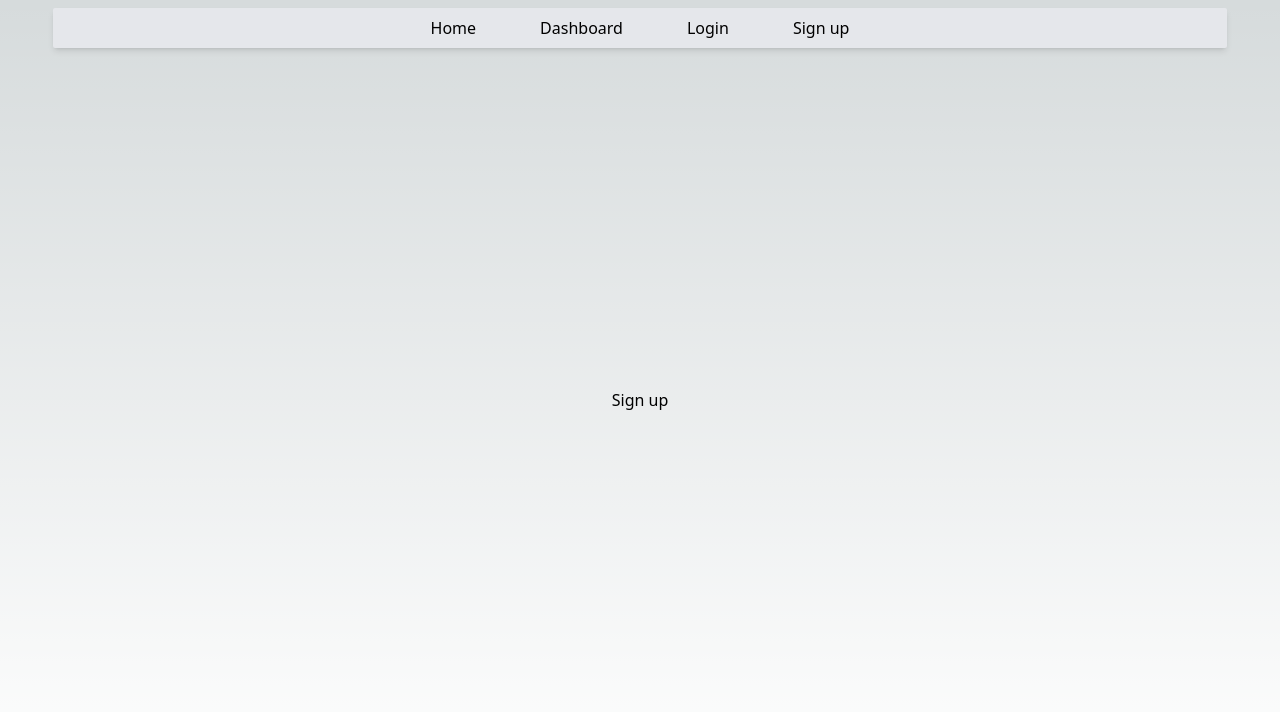
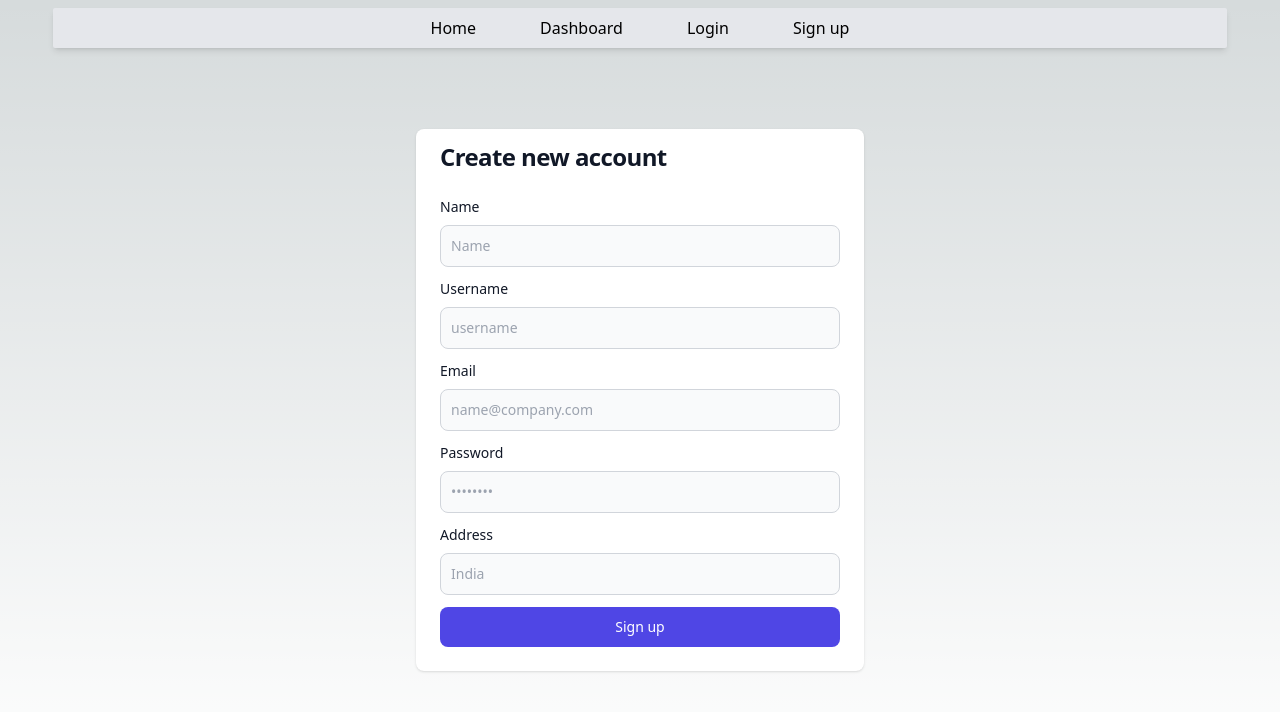
Before and after one commit to iankityadav/todonext, a Next.js app: page /signup in a window 1280 px wide. Shown: the top 712 px of the page. Built offline with nearby package versions, Linux system fonts and the light colour scheme.

Commit message:
signup comp

```diff
--- a/app/signup/components/SignUpContainer.tsx
+++ b/app/signup/components/SignUpContainer.tsx
@@ -1,19 +1,127 @@
 "use client"
 
-import { useAppSelector } from "@/app/store"
+import { User } from "@/app/models/user"
+import { useAppDispatch, useAppSelector } from "@/app/store"
+import { setUser } from "@/app/store/auth/auth.slice"
 import { useRouter } from "next/navigation"
+import { useState } from "react"
+import Swal from "sweetalert2"
 
 const SignUpContainer = () => {
     const isAuth = useAppSelector((state) => state.auth.isAuth)
     const router = useRouter()
+    const dispatch = useAppDispatch();
+    const [values, setValues] = useState({
+        "username": "",
+        "email": "",
+        "address": "",
+        "name": "",
+        "password": "",
+    });
     if (isAuth) {
         router.push('/')
         return null
     }
+    const handleChange = (e: React.ChangeEvent<HTMLInputElement>) => {
+        const { name, value } = e.target
+        setValues({ ...values, [name]: value })
+    }
+    const handleSubmit = async (e: React.FormEvent<HTMLFormElement>) => {
+        e.preventDefault();
+        try {
+            const res = await fetch("http://localhost:3000/users/signup", {
+                method: "POST",
+                headers: { "Content-Type": "application/json" },
+                body: JSON.stringify(values),
+                mode: 'cors',
+            })
+            const data: User = await res.json()
+            console.log(data);
+            if (res.ok) {
+                dispatch(setUser(data))
+                Swal.fire({
+                    // title: "Failed to login",
+                    icon: 'success',
+                    title: 'Account created successfully',
+                    text: 'Please login with your credentials',
+                    timer: 5000,
+                    showCloseButton: true,
+                    customClass: {
+                        popup: "dark:bg-gray-700 dark:text-white text-black flex"
+                    }
+                }).then(() => router.push('/login'))
+            } else if (res.status === 400) {
+                Swal.fire({
+                    title: 'Username already taken',
+                    icon: 'warning',
+                    text: 'Please try with another username',
+                    timer: 5000,
+                    showCloseButton: true,
+                    customClass: {
+                        popup: "dark:bg-gray-700 dark:text-white text-black flex text-base"
+                    }
+                })
+            } else {
+                Swal.fire({
+                    title: "Failed to signup",
+                    icon: 'error',
+                    text: 'Error occured while creating your account, please try again.',
+                    timer: 5000,
+                    showCloseButton: true,
+                    customClass: {
+                        popup: "dark:bg-gray-700 dark:text-white text-black flex"
+                    }
+                })
+            }
+        } catch (error) {
+            console.error(error);
+        }
+    }
     return (
-        <div className="flex flex-col items-center justify-center px-6 py-8 mx-auto md:h-screen lg:py-0">
-            Sign up
-        </div>
+        <section className="">
+            <div className="flex flex-col items-center justify-center px-6 py-8 mx-auto h-screen lg:py-0">
+                <div className="w-full bg-white rounded-lg shadow dark:border md:mt-0 sm:max-w-md xl:p-0 dark:bg-gray-800 dark:border-gray-700">
+                    <div className="px-6 pt-3 pb-6 space-y-1 md:space-y-6">
+                        <h1 className="text-xl font-bold leading-tight tracking-tight text-gray-900 md:text-2xl dark:text-white">
+                            Create new account
+                        </h1>
+                        <form className="space-y-1 md:space-y-3" onSubmit={handleSubmit}>
+                            <div>
+                                <label htmlFor="name" className="block mb-2 text-sm font-medium text-gray-900 dark:text-white">
+                                    Name
+                                </label>
+                                <input onChange={handleChange} value={values.name} type="text" name="name" id="name" placeholder="Name" className="bg-gray-50 border border-gray-300 text-gray-900 sm:text-sm rounded-lg focus:ring-indigo-600 focus:border-indigo-600 block w-full p-2.5 dark:bg-gray-700 dark:border-gray-600 dark:placeholder-gray-400 dark:text-white dark:focus:ring-blue-500 dark:focus:border-blue-500" autoComplete="given-name" required />
+                            </div>
+                            <div>
+                                <label htmlFor="username" className="block mb-2 text-sm font-medium text-gray-900 dark:text-white">
+                                    Username
+                                </label>
+                                <input onChange={handleChange} value={values.username} type="text" name="username" id="username" placeholder="username" className="bg-gray-50 border border-gray-300 text-gray-900 sm:text-sm rounded-lg focus:ring-indigo-600 focus:border-indigo-600 block w-full p-2.5 dark:bg-gray-700 dark:border-gray-600 dark:placeholder-gray-400 dark:text-white dark:focus:ring-blue-500 dark:focus:border-blue-500" autoComplete="username" required />
+                            </div>
+                            <div>
+                                <label htmlFor="email" className="block mb-2 text-sm font-medium text-gray-900 dark:text-white">
+                                    Email
+                                </label>
+                                <input onChange={handleChange} value={values.email} type="email" name="email" id="email" className="bg-gray-50 border border-gray-300 text-gray-900 sm:text-sm rounded-lg focus:ring-indigo-600 focus:border-indigo-600 block w-full p-2.5 dark:bg-gray-700 dark:border-gray-600 dark:placeholder-gray-400 dark:text-white dark:focus:ring-blue-500 dark:focus:border-blue-500" placeholder="name@company.com" autoComplete="email" required />
+                            </div>
+                            <div>
+                                <label htmlFor="password" className="block mb-2 text-sm font-medium text-gray-900 dark:text-white">
+                                    Password
+                                </label>
+                                <input onChange={handleChange} value={values.password} type="password" name="password" id="password" placeholder="••••••••" className="bg-gray-50 border border-gray-300 text-gray-900 sm:text-sm rounded-lg focus:ring-indigo-600 focus:border-indigo-600 block w-full p-2.5 dark:bg-gray-700 dark:border-gray-600 dark:placeholder-gray-400 dark:text-white dark:focus:ring-blue-500 dark:focus:border-blue-500" autoComplete="new-password" required />
+                            </div>
+                            <div>
+                                <label htmlFor="address" className="block mb-2 text-sm font-medium text-gray-900 dark:text-white">
+                                    Address
+                                </label>
+                                <input onChange={handleChange} value={values.address} type="address" name="address" id="address" placeholder="India" className="bg-gray-50 border border-gray-300 text-gray-900 sm:text-sm rounded-lg focus:ring-indigo-600 focus:border-indigo-600 block w-full p-2.5 dark:bg-gray-700 dark:border-gray-600 dark:placeholder-gray-400 dark:text-white dark:focus:ring-blue-500 dark:focus:border-blue-500" autoComplete="address-line1" required />
+                            </div>
+                            <button type="submit" className="w-full text-white bg-indigo-600 hover:bg-indigo-700 focus:ring-4 focus:outline-none focus:ring-indigo-300 font-medium rounded-lg text-sm px-5 py-2.5 mt-2 text-center dark:bg-indigo-600 dark:hover:bg-indigo-700 dark:focus:ring-indigo-800">Sign up</button>
+                        </form>
+                    </div>
+                </div>
+            </div>
+        </section>
     )
 }
 
```
